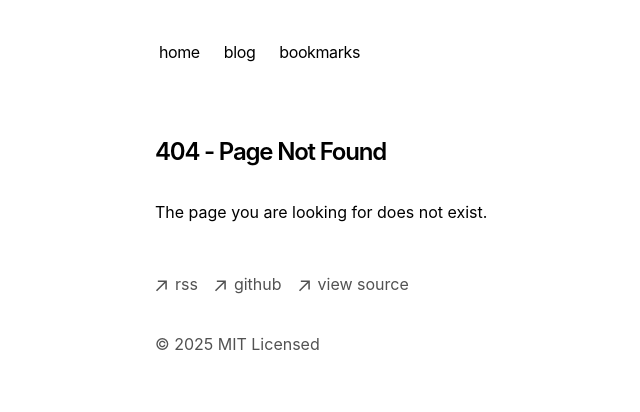
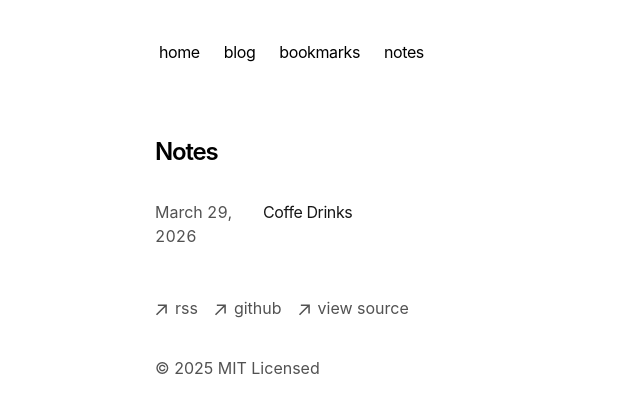
Before and after one commit to akinncar/blog, a Next.js app: page /notes in a window 1280 px wide. Before the commit this address had no page. Shown: the top 412 px of the page, without its empty margins (197-837 px from the left). Built offline with nearby package versions, Linux system fonts and the light colour scheme.

Commit message:
feat: add first note

```diff
--- a/app/components/nav.tsx
+++ b/app/components/nav.tsx
@@ -9,6 +9,9 @@
   },
   'bookmarks': {
     name: 'bookmarks',
+  },
+  '/notes': {
+    name: 'notes',
   },
 }
 
--- /dev/null
+++ b/app/components/notes.tsx
@@ -0,0 +1,36 @@
+import Link from 'next/link'
+import { formatDate, getNotes } from 'app/notes/utils'
+
+export function Notes() {
+  let allNotes = getNotes()
+
+  return (
+    <div>
+      {allNotes
+        .sort((a, b) => {
+          if (
+            new Date(a.metadata.publishedAt) > new Date(b.metadata.publishedAt)
+          ) {
+            return -1
+          }
+          return 1
+        })
+        .map((post) => (
+          <Link
+            key={post.slug}
+            className="flex flex-col space-y-1 mb-4"
+            href={`/notes/${post.slug}`}
+          >
+            <div className="w-full flex flex-col md:flex-row space-x-0 md:space-x-2">
+              <p className="text-neutral-600 dark:text-neutral-400 w-[100px] tabular-nums">
+                {formatDate(post.metadata.publishedAt, false)}
+              </p>
+              <p className="text-neutral-900 dark:text-neutral-100 tracking-tight">
+                {post.metadata.title}
+              </p>
+            </div>
+          </Link>
+        ))}
+    </div>
+  )
+}
--- /dev/null
+++ b/app/notes/[slug]/page.tsx
@@ -0,0 +1,98 @@
+import { notFound } from 'next/navigation'
+import { CustomMDX } from 'app/components/mdx'
+import { formatDate, getNotes } from 'app/notes/utils'
+import { baseUrl } from 'app/sitemap'
+
+export async function generateStaticParams() {
+  let notes = getNotes()
+
+  return notes.map((note) => ({
+    slug: note.slug,
+  }))
+}
+
+export function generateMetadata({ params }) {
+  let note = getNotes().find((note) => note.slug === params.slug)
+  if (!note) {
+    return
+  }
+
+  let {
+    title,
+    publishedAt: publishedTime,
+    summary: description,
+    image,
+  } = note.metadata
+  let ogImage = image
+    ? image
+    : `${baseUrl}/og?title=${encodeURIComponent(title)}`
+
+  return {
+    title,
+    description,
+    openGraph: {
+      title,
+      description,
+      type: 'article',
+      publishedTime,
+      url: `${baseUrl}/notes/${note.slug}`,
+      images: [
+        {
+          url: ogImage,
+        },
+      ],
+    },
+    twitter: {
+      card: 'summary_large_image',
+      title,
+      description,
+      images: [ogImage],
+    },
+  }
+}
+
+export default function Note({ params }) {
+  let note = getNotes().find((note) => note.slug === params.slug)
+
+  if (!note) {
+    notFound()
+  }
+
+  return (
+    <section>
+      <script
+        type="application/ld+json"
+        suppressHydrationWarning
+        dangerouslySetInnerHTML={{
+          __html: JSON.stringify({
+            '@context': 'https://schema.org',
+            '@type': 'Note',
+            headline: note.metadata.title,
+            datePublished: note.metadata.publishedAt,
+            dateModified: note.metadata.publishedAt,
+            description: note.metadata.summary,
+            image: note.metadata.image
+              ? `${baseUrl}${note.metadata.image}`
+              : `/og?title=${encodeURIComponent(note.metadata.title)}`,
+            url: `${baseUrl}/notes/${note.slug}`,
+            author: {
+              '@type': 'Person',
+              name: 'My Portfolio',
+            },
+          }),
+        }}
+      />
+      <h1 className="title font-semibold text-2xl tracking-tighter">
+        {note.metadata.title}
+      </h1>
+      <div className="flex justify-between items-center mt-2 mb-8 text-sm">
+        <p className="text-sm text-neutral-600 dark:text-neutral-400">
+          {formatDate(note.metadata.publishedAt)}
+        </p>
+      </div>
+      <article className="prose">
+        <CustomMDX source={note.content} />
+      </article>
+    </section>
+  )
+}
--- /dev/null
+++ b/app/notes/notes/coffe-drinks.mdx
@@ -0,0 +1,13 @@
+---
+title: 'Coffe Drinks'
+publishedAt: '2026-03-29'
+summary: 'Coffe Drinks'
+---
+
+Coffe Drinks Measures
+
+## Iced Latte
+
+- 150 ML Milk
+- 2 Doses Expresso
+- 6 Ice Cubes
--- /dev/null
+++ b/app/notes/page.tsx
@@ -0,0 +1,15 @@
+import { Notes } from 'app/components/notes'
+
+export const metadata = {
+  title: 'Blog',
+  description: 'Read my blog.',
+}
+
+export default function Page() {
+  return (
+    <section>
+      <h1 className="font-semibold text-2xl mb-8 tracking-tighter">Notes</h1>
+      <Notes />
+    </section>
+  )
+}
--- /dev/null
+++ b/app/notes/utils.ts
@@ -0,0 +1,90 @@
+import fs from 'fs'
+import path from 'path'
+
+type Metadata = {
+  title: string
+  publishedAt: string
+  summary: string
+  image?: string
+}
+
+function parseFrontmatter(fileContent: string) {
+  let frontmatterRegex = /---\s*([\s\S]*?)\s*---/
+  let match = frontmatterRegex.exec(fileContent)
+  let frontMatterBlock = match![1]
+  let content = fileContent.replace(frontmatterRegex, '').trim()
+  let frontMatterLines = frontMatterBlock.trim().split('\n')
+  let metadata: Partial<Metadata> = {}
+
+  frontMatterLines.forEach((line) => {
+    let [key, ...valueArr] = line.split(': ')
+    let value = valueArr.join(': ').trim()
+    value = value.replace(/^['"](.*)['"]$/, '$1') // Remove quotes
+    metadata[key.trim() as keyof Metadata] = value
+  })
+
+  return { metadata: metadata as Metadata, content }
+}
+
+function getMDXFiles(dir) {
+  return fs.readdirSync(dir).filter((file) => path.extname(file) === '.mdx')
+}
+
+function readMDXFile(filePath) {
+  let rawContent = fs.readFileSync(filePath, 'utf-8')
+  return parseFrontmatter(rawContent)
+}
+
+function getMDXData(dir) {
+  let mdxFiles = getMDXFiles(dir)
+  return mdxFiles.map((file) => {
+    let { metadata, content } = readMDXFile(path.join(dir, file))
+    let slug = path.basename(file, path.extname(file))
+
+    return {
+      metadata,
+      slug,
+      content,
+    }
+  })
+}
+
+export function getNotes() {
+  return getMDXData(path.join(process.cwd(), 'app', 'notes', 'notes'))
+}
+
+export function formatDate(date: string, includeRelative = false) {
+  let currentDate = new Date()
+  if (!date.includes('T')) {
+    date = `${date}T00:00:00`
+  }
+  let targetDate = new Date(date)
+
+  let yearsAgo = currentDate.getFullYear() - targetDate.getFullYear()
+  let monthsAgo = currentDate.getMonth() - targetDate.getMonth()
+  let daysAgo = currentDate.getDate() - targetDate.getDate()
+
+  let formattedDate = ''
+
+  if (yearsAgo > 0) {
+    formattedDate = `${yearsAgo}y ago`
+  } else if (monthsAgo > 0) {
+    formattedDate = `${monthsAgo}mo ago`
+  } else if (daysAgo > 0) {
+    formattedDate = `${daysAgo}d ago`
+  } else {
+    formattedDate = 'Today'
+  }
+
+  let fullDate = targetDate.toLocaleString('en-us', {
+    month: 'long',
+    day: 'numeric',
+    year: 'numeric',
+  })
+
+  if (!includeRelative) {
+    return fullDate
+  }
+
+  return `${fullDate} (${formattedDate})`
+}
```
